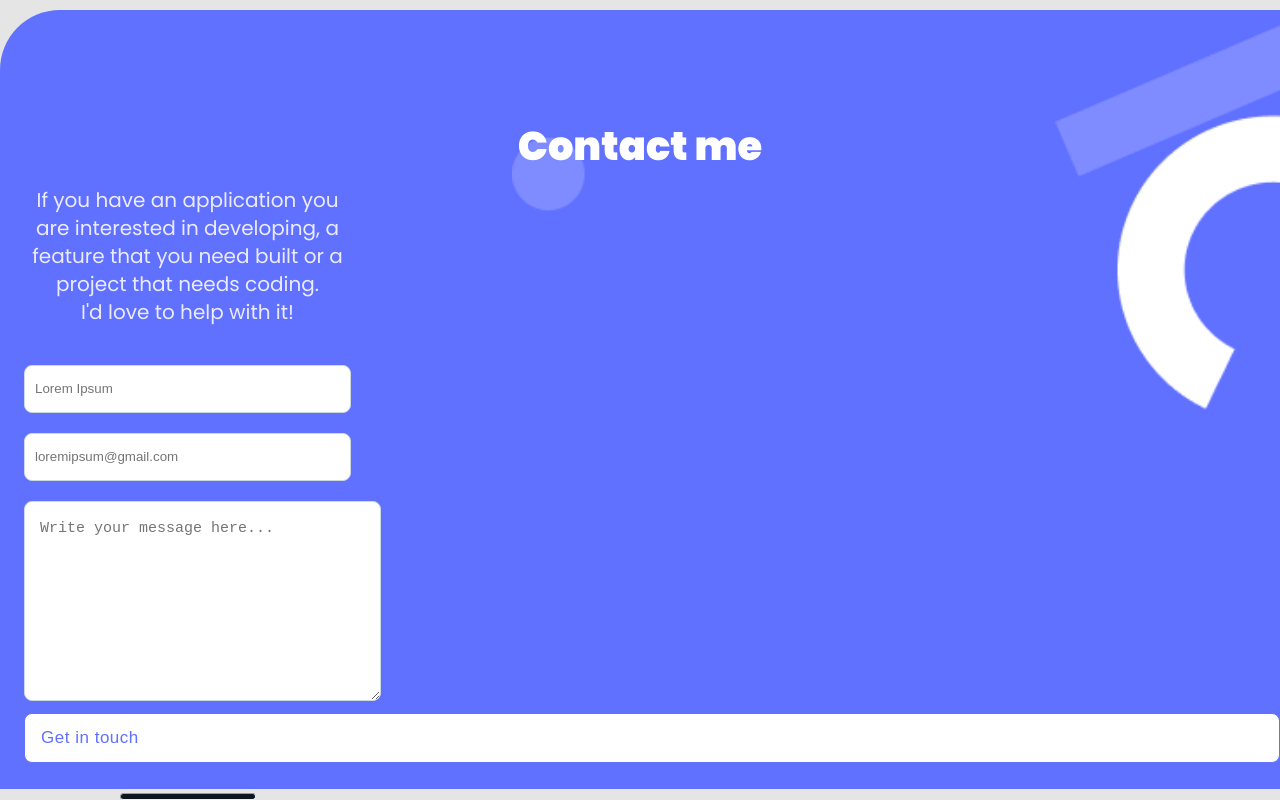
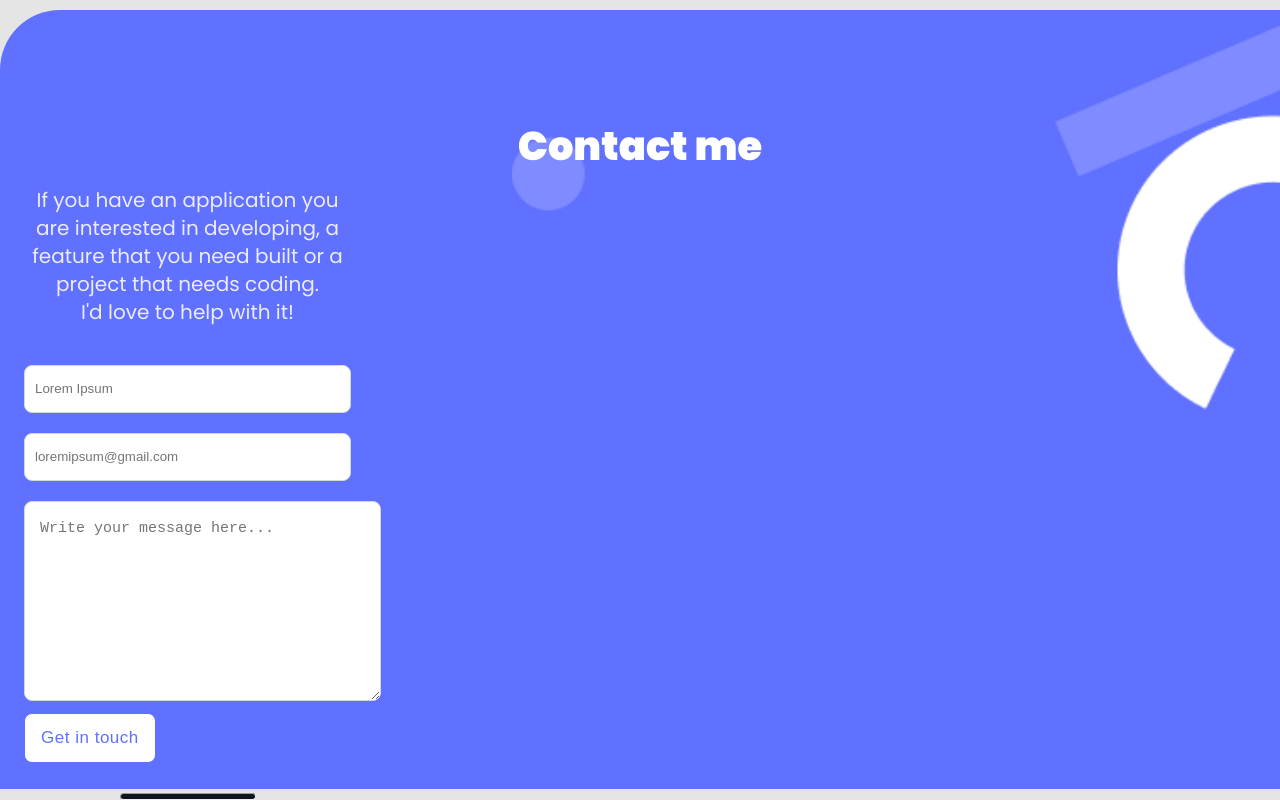
Before and after one commit to Surafels/Portfolio_mobile, a website: page index.html in a window 1280 px wide. Shown: the part 3164-3964 px from the top of the page. Drawn offline with Linux system fonts and the light colour scheme.

Commit message:
Fix styling of form button

```diff
--- a/styles.css
+++ b/styles.css
@@ -633,6 +633,7 @@ form {
   flex-direction: column;
   margin-top: 42px;
   margin-left: 24px;
+  align-items: flex-start;
 }
 
 input {
@@ -678,11 +679,7 @@ textarea {
 }
 
 .button-contact {
-  display: flex;
   padding: 12px 16px;
-  align-items: center;
-  position: relative;
-  gap: 10px;
   color: var(--primary-b-400, #6070ff);
   text-align: center;
   font-size: 17px;
```
